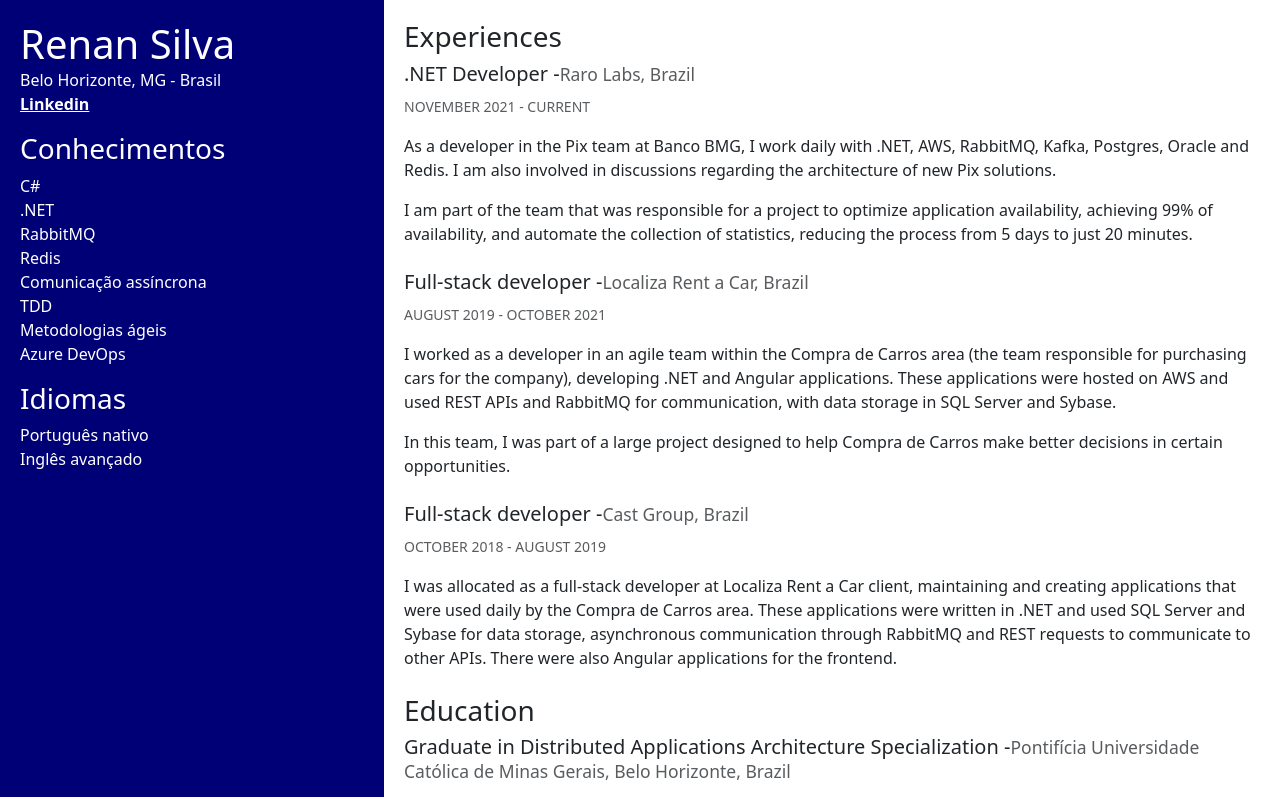
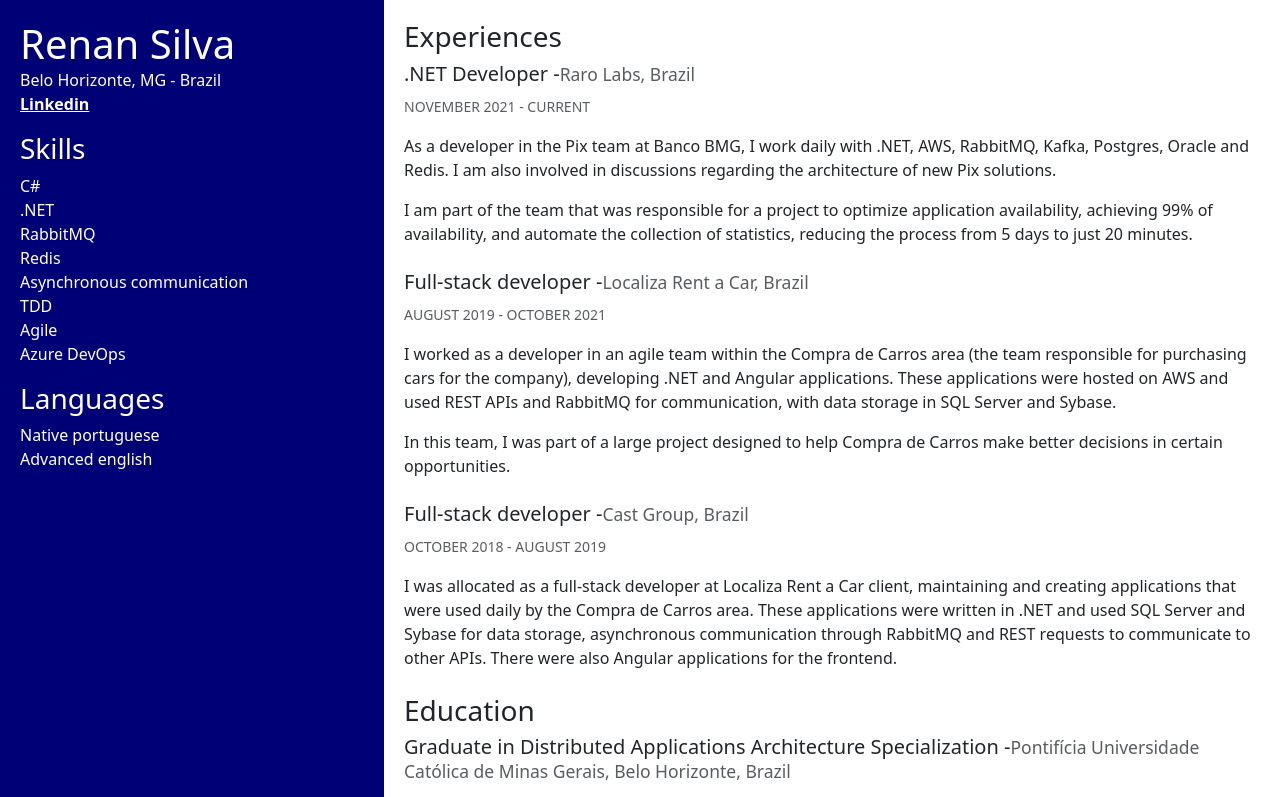
Before and after one commit to ressenzo/ressenzo.github.io, a React (Create React App) app: page / in a window 1280 px wide. Shown: the top 797 px of the page. Built offline with nearby package versions, Linux system fonts and the light colour scheme.

Commit message:
Passing query param to components

```diff
--- a/src/App.tsx
+++ b/src/App.tsx
@@ -5,13 +5,12 @@ import Skills from './components/Skills';
 
 export default function App() {
 
-	const [param, setParam] = useState(new URLSearchParams(window.location.search));
+	const [param, _] = useState(new URLSearchParams(window.location.search));
 
 	return (
 		<div className="App">
-				{param}
-				<Skills language='pt' />
-				<Main />
+				<Skills language={param.toString().substring(2)} />
+				<Main language={param.toString().substring(2)} />
 		</div>
 	);
 }
```
